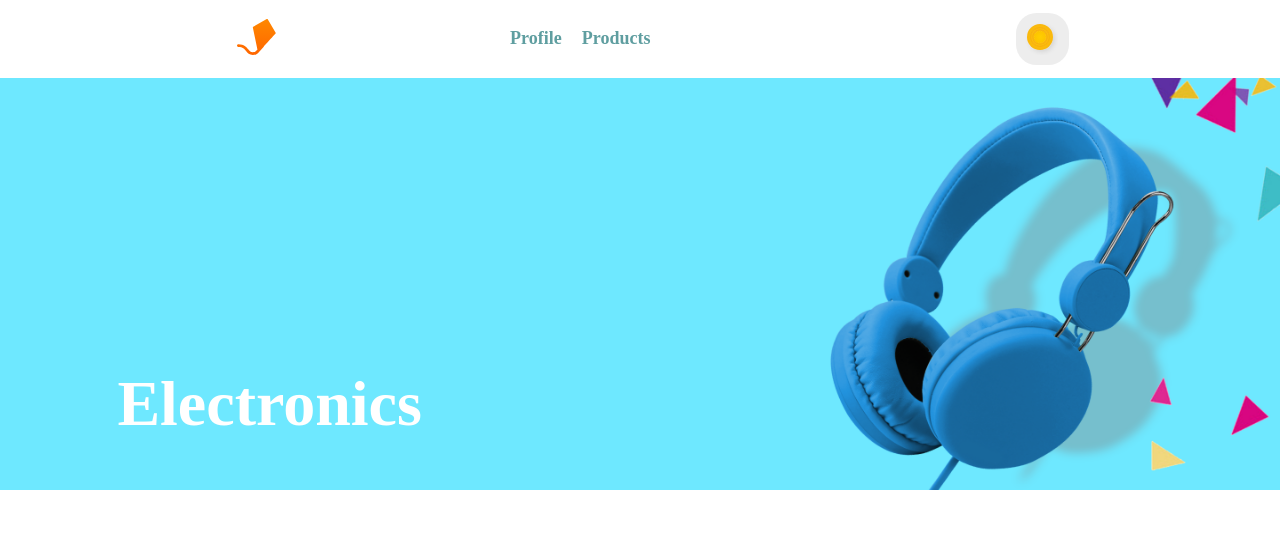
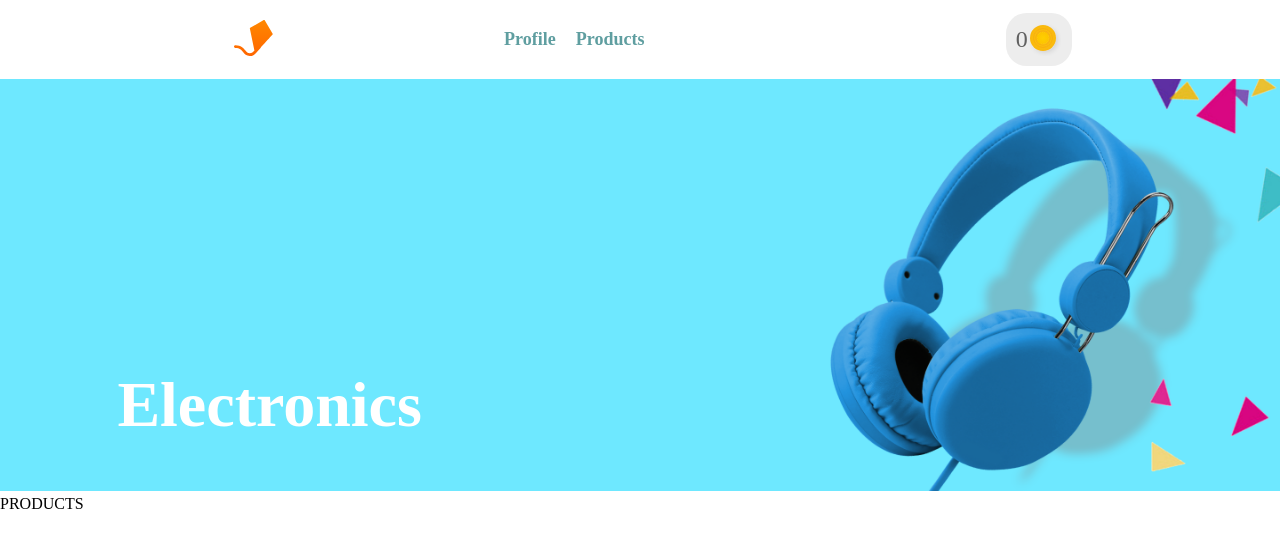
Before and after one commit to dianaSanchezM/store-react-app, a React (Create React App) app: page / in a window 1280 px wide. Shown: the top 548 px of the page. Built offline with nearby package versions, Linux system fonts and the light colour scheme; no server answers.

Commit message:
useContext added

```diff
--- a/src/App.js
+++ b/src/App.js
@@ -1,46 +1,17 @@
-import React, { useState, useEffect } from "react";
+import React from "react";
 import NavBar from './components/Navbar';
-import Header from "./components/Header";
+import Header from './components/Header';
+import Main from './components/Main';
+import UserProvider from './contexts/UserContext';
 
 function App() {
-  const [user, setUser] = useState({});
-
-  useEffect(()=>{
-    getUserData();
-    //postData('user/points', {amount: 1000});
-  },[]);
-  const getUserData = () => {
-    const url = `https://coding-challenge-api.aerolab.co/user/me`;
-      return (fetch(url, {
-        method: 'GET',
-        headers:{
-          'Content-Type': 'application/json',
-          'Authorization': 'Bearer eyJhbGciOiJIUzI1NiIsInR5cCI6IkpXVCJ9.eyJfaWQiOiI1ZjM1NDJmYTc1MTI2YzAwNmQwOGJiMDYiLCJpYXQiOjE1OTczMjYwNzR9.31SDbCf2qkqMAB0ZENf7K8Z87jmNyK11_ODaHVYTl2c'
-        }
-      }).then(res => res.json())
-      .catch(error => console.error('Error:', error))
-      .then(response => setUser(response)));
-
-  };
-
-  const postData = (path, data) => {
-    fetch(`https://coding-challenge-api.aerolab.co/${path}`, {
-      method: 'POST',
-      body: JSON.stringify(data),
-      headers:{
-        'Content-Type': 'application/json',
-        'Authorization': 'Bearer eyJhbGciOiJIUzI1NiIsInR5cCI6IkpXVCJ9.eyJfaWQiOiI1ZjM1NDJmYTc1MTI2YzAwNmQwOGJiMDYiLCJpYXQiOjE1OTczMjYwNzR9.31SDbCf2qkqMAB0ZENf7K8Z87jmNyK11_ODaHVYTl2c'
-      }
-    }).then(res => res.json())
-    .catch(error => console.error('Error:', error))
-    .then(response => console.log('Success:', response));
-  }
 
   return (
-    <>
-      <NavBar {...user}/>
+    <UserProvider>
+      <NavBar />
       <Header />
-    </>
+      <Main />
+    </UserProvider>
   );
 }
 
--- a/src/components/Header/index.js
+++ b/src/components/Header/index.js
@@ -5,7 +5,7 @@ import cover from '../../images/header-x2.png';
 const Header = () => {
     return(
         <div className='header'>
-            <img src={cover}></img>
+            <img src={cover} alt='cover'></img>
             <h1>Electronics</h1>
         </div>
     );
--- /dev/null
+++ b/src/components/Main/index.js
@@ -0,0 +1,22 @@
+import React from "react";
+import { Switch, Route } from "react-router-dom";
+import Products from "../Products";
+import { pathsData} from '../../const';
+
+const Main = () => {
+  return (
+    <Switch>
+      <Route
+        exact
+        path="/"
+        render={() => {
+          return <Products {...pathsData.LOAD_PRODUCTS} />;
+        }}
+      />
+
+      {/* <Route path="/profile" component={Profile} />  */}
+    </Switch>
+  );
+};
+
+export default Main;
--- a/src/components/Navbar/index.js
+++ b/src/components/Navbar/index.js
@@ -1,10 +1,19 @@
-import React from "react";
+import React, {useEffect, useContext } from "react";
 import "./navbar.css";
 import Logo from "../../images/aerolab-logo.svg";
 import coin from "../../images/coin.svg";
 import { Link } from 'react-router-dom';
+import {pathsData, fetchData} from '../../const';
+import { AppContext } from '../../contexts/UserContext';
 
-const NavBar = ({ name, points }) => {
+
+const NavBar = () => {
+  const {user: {name, points}, setUser} = useContext(AppContext);
+
+  useEffect(() => {
+    fetchData({ data: pathsData.LOAD_USER}).then( res => setUser(res));
+  }, [setUser]);
+
   return (
     <div className="navigation-bar">
       <div className="logo">
--- /dev/null
+++ b/src/components/Products/index.js
@@ -0,0 +1,13 @@
+import React from 'react';
+import './products.css';
+
+const Products = ({id, method, path}) => {
+    console.log(id, method, path);
+    return(
+        <div>
+            PRODUCTS
+        </div>
+    );
+}
+
+export default Products;
--- /dev/null
+++ b/src/const.js
@@ -0,0 +1,47 @@
+export const pathsData = {
+  LOAD_USER: {
+    id: "profile",
+    path: "/user/me",
+    method: "GET",
+  },
+  LOAD_PRODUCTS: {
+    id: "products",
+    path: "/products",
+    method: "GET",
+  },
+  LOAD_HISTORY: {
+    id: "history",
+    path: "/user/history",
+    method: "GET",
+  },
+  REDEED: {
+    id: "redeem",
+    path: "/redeem",
+    method: "POST",
+  },
+  POINTS: {
+    id: "points",
+    path: "/user/points",
+    method: "POST",
+  },
+};
+
+const url = "https://coding-challenge-api.aerolab.co";
+const token =
+  "eyJhbGciOiJIUzI1NiIsInR5cCI6IkpXVCJ9.eyJfaWQiOiI1ZjM1NDJmYTc1MTI2YzAwNmQwOGJiMDYiLCJpYXQiOjE1OTczMjYwNzR9.31SDbCf2qkqMAB0ZENf7K8Z87jmNyK11_ODaHVYTl2c";
+
+export async function fetchData({ data: { path, method }, body }) {
+  let request = {
+    method: method,
+    headers: {
+      "Content-Type": "application/json",
+      Authorization: `Bearer ${token}`,
+    },
+  };
+
+  if (method === "POST") request = { ...request, body: body };
+
+  const response = await fetch(url + path, request);
+  const data = await response.json();
+  return data;
+}
--- /dev/null
+++ b/src/contexts/UserContext.js
@@ -0,0 +1,18 @@
+import React, { useState } from "react";
+
+const initialState = {
+    name : '',
+    points: 0
+  }
+
+export const AppContext = React.createContext();
+
+export default function UserProvider({ children }) {
+  const [user, setUser] = useState(initialState);
+
+  return (
+    <AppContext.Provider value={{ user, setUser }}>
+      {children}
+    </AppContext.Provider>
+  );
+}
```
Also changed, not shown: src/components/Main.js/index.js (deleted, +0 -13 lines), src/reducers/ProductsReducer.js (added, +17 -0 lines), src/reducers/UserReducer.js (added, +18 -0 lines), src/components/Products/products.css (added).
